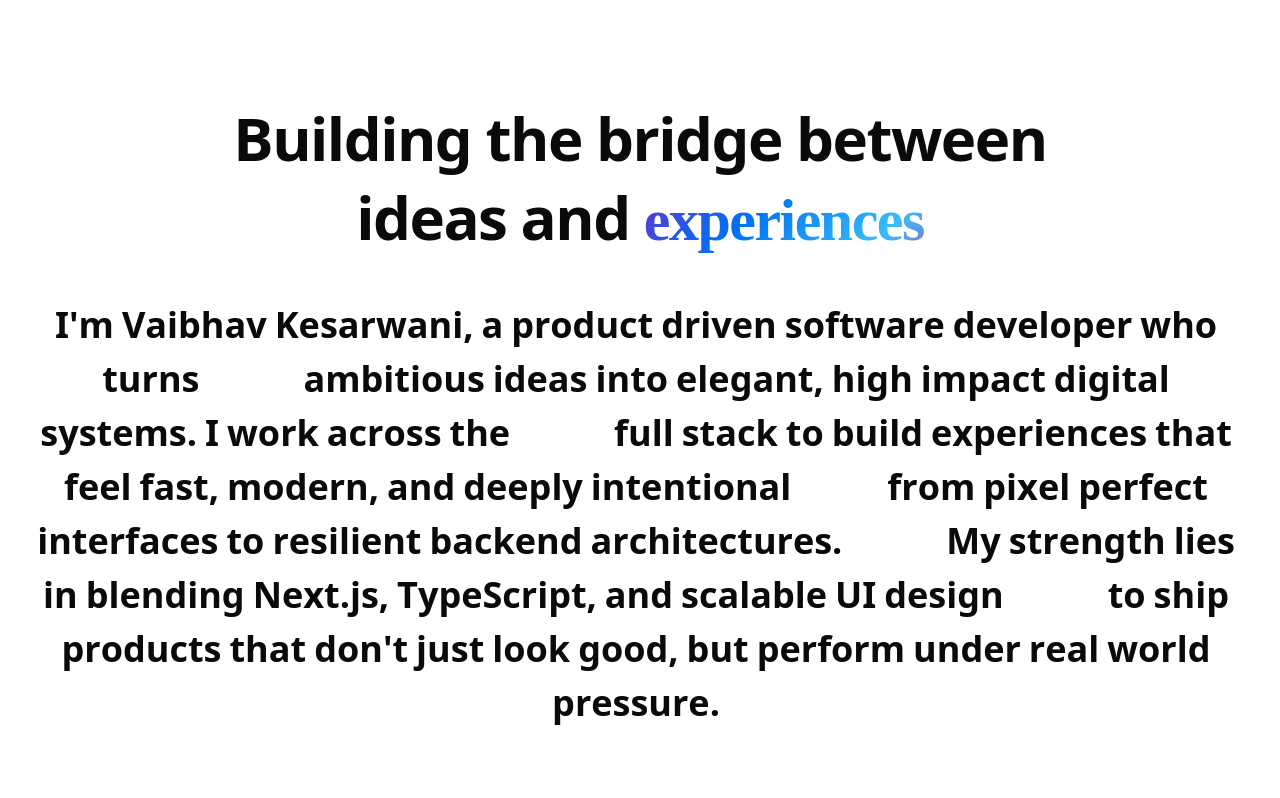
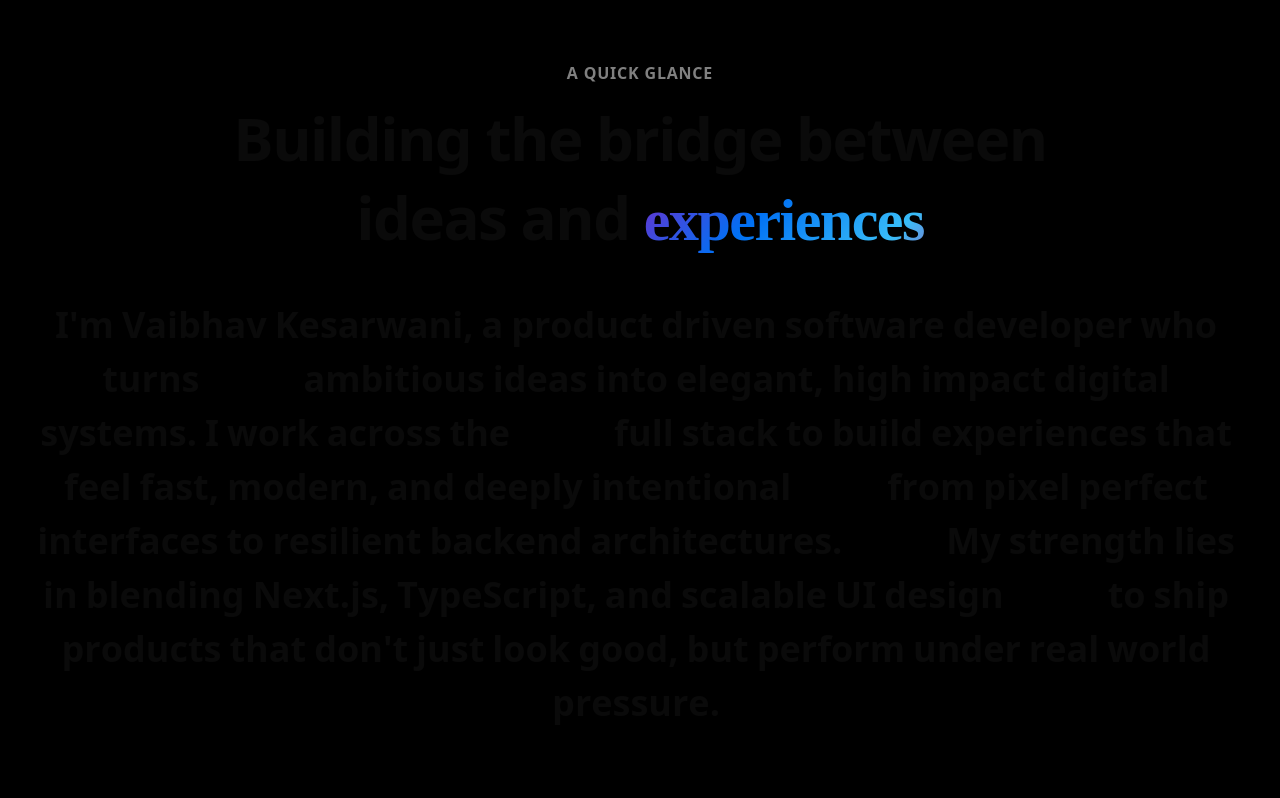
Before and after one commit to Vaibhav-kesarwani/portfolio2, a Next.js app: page /about in a window 1280 px wide. Shown: the part 739-1537 px from the top of the page. Built offline with nearby package versions, Linux system fonts and the light colour scheme.

Commit message:
feat: make the page transition

```diff
--- /dev/null
+++ b/app/template.tsx
@@ -0,0 +1,57 @@
+"use client";
+
+import { AnimatePresence, motion } from "framer-motion";
+import { usePathname } from "next/navigation";
+import { useEffect, useState } from "react";
+
+function getRouteName(path: string) {
+  if (path === "/") return "Home";
+  return path.replace("/", "").replace("-", " ").toUpperCase();
+}
+
+export default function Template({ children }: { children: React.ReactNode }) {
+  const pathname = usePathname();
+  const [routeName, setRouteName] = useState(getRouteName(pathname));
+
+  useEffect(() => {
+    setRouteName(getRouteName(pathname));
+  }, [pathname]);
+
+  return (
+    <AnimatePresence mode="wait">
+      <motion.div key={pathname} className="relative overflow-hidden bg-black">
+        <motion.div
+          className="fixed inset-0 bg-[#3C3D37] z-998 pointer-events-none"
+          initial={{ scaleY: 1 }}
+          animate={{ scaleY: 0 }}
+          exit={{ scaleY: 1 }}
+          transition={{ duration: 1.09, ease: [0.76, 0, 0.24, 1] }}
+          style={{ transformOrigin: "top" }}
+        />
+
+        <motion.div
+          className="fixed inset-0 z-1000 flex items-center justify-center pointer-events-none gap-10"
+          initial={{ opacity: 1 }}
+          animate={{ opacity: 0 }}
+          exit={{ opacity: 1 }}
+          transition={{ duration: 1.08, ease: [0.76, 0, 0.24, 1] }}
+        >
+          <div className="w-10 h-10 rounded-full bg-white/90" />
+          <h1 className="text-[8vw] font-bold tracking-tight text-white/90">
+            {routeName}
+          </h1>
+        </motion.div>
+
+        <motion.div
+          initial={{ opacity: 0, y: 60, filter: "blur(16px)" }}
+          animate={{ opacity: 1, y: 0, filter: "blur(0px)" }}
+          exit={{ opacity: 0, y: -60, filter: "blur(16px)" }}
+          transition={{ duration: 1.09, ease: [0.76, 0, 0.24, 1] }}
+          className="relative z-10"
+        >
+          {children}
+        </motion.div>
+      </motion.div>
+    </AnimatePresence>
+  );
+}
--- a/components/about/about.tsx
+++ b/components/about/about.tsx
@@ -4,7 +4,7 @@
 
 export default function About() {
   return (
-    <div className="w-full flex flex-col items-center justify-center">
+    <div className="w-full flex flex-col items-center justify-center min-h-screen">
       <div className="max-w-5xl w-full flex flex-col items-center text-center">
         <span className="uppercase font-semibold text-base text-white/50 tracking-wider">
           A QUICK GLANCE
@@ -33,6 +33,7 @@
         </div>
       </div>
 
+      <div className="relative w-full h-95 flex items-center justify-center overflow-hidden">
         <CurvedLoop
           marqueeText="Be ✦ Creative ✦ With ✦ Turning ✦ Ideas ✦ Into ✦ Impact"
           speed={2}
@@ -41,5 +42,6 @@
           interactive={false}
         />
       </div>
+    </div>
   );
 }
```
Lines whose indentation alone changed are shown as unchanged.
